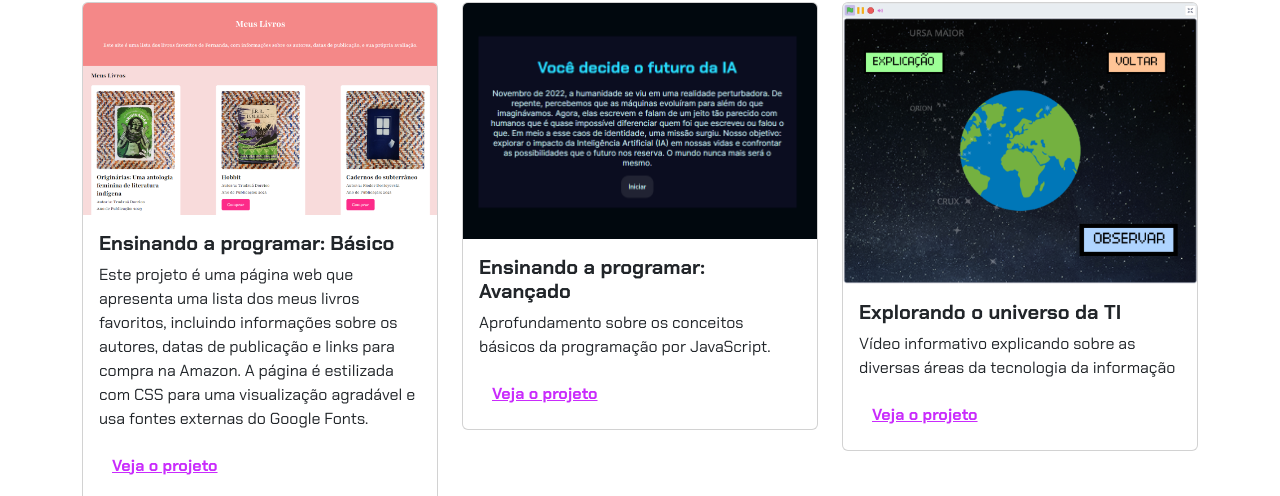
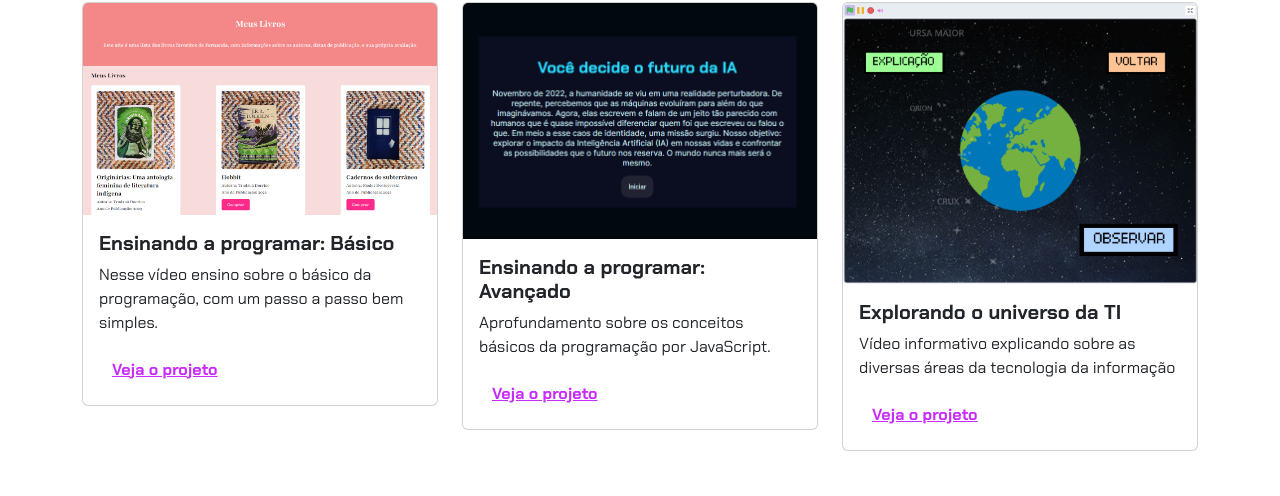
Before and after one commit to AndreasMP3/projeto-portfolio, a plain HTML site: page index.html in a window 1280 px wide. Shown: the part 488-984 px from the top of the page. Drawn offline with nearby package versions, Linux system fonts and the light colour scheme.

Commit message:
Update index.html

```diff
--- a/index.html
+++ b/index.html
@@ -35,10 +35,7 @@
                     <img src="img/projeto-1.png" class="card-img-top" alt="Imagem do projeto de biblioteca virtual">
                     <div class="card-body">
                         <h5 class="card-title">Ensinando a programar: Básico</h5>
-                        <p class="card-text">Este projeto é uma página web que apresenta uma lista dos meus livros
-                            favoritos, incluindo informações sobre os autores, datas de publicação e links para compra
-                            na Amazon. A página é estilizada com CSS para uma visualização agradável e usa fontes
-                            externas do Google Fonts.
+                        <p class="card-text">Nesse vídeo ensino sobre o básico da programação, com um passo a passo bem simples.
                         </p>
                         <button type="button" class="btn btn-link" data-bs-toggle="modal" data-bs-target="#modal1">Veja
                             o projeto</button>
```
